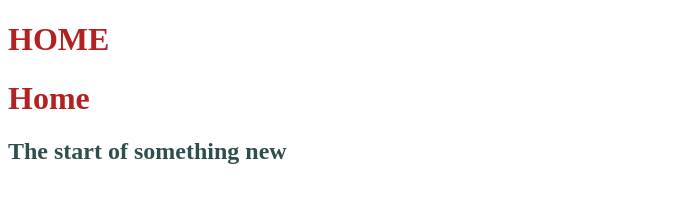
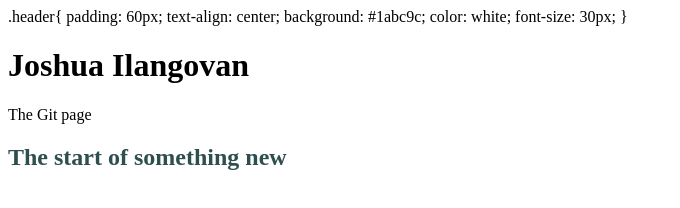
Before and after one commit to josh-il98/josh-il98.github.io, a plain HTML site: page index.html in a window 1280 px wide. Shown: the whole page, without its empty margins (0-680 px from the left). Drawn offline with Linux system fonts and the light colour scheme.

Commit message:
This is the third commit

```diff
--- a/index.html
+++ b/index.html
@@ -4,10 +4,21 @@
         Joshua Ilangovan
     </title>
     <body>
-        <h1 style="color:firebrick">HOME</h1>
-
-        <h1 style= "color:firebrick">Home</h1>
-
+        .header{
+            padding: 60px;
+            text-align: center;
+            background: #1abc9c;
+            color: white;
+            font-size: 30px;
+        }
+        <div class= "header">
+            <h1>
+                Joshua Ilangovan
+            </h1>
+            <p>
+                The Git page
+            </p>
+        </div>
         <h2 style = "color:darkslategrey">
             The start of something new
         </h2>
```
